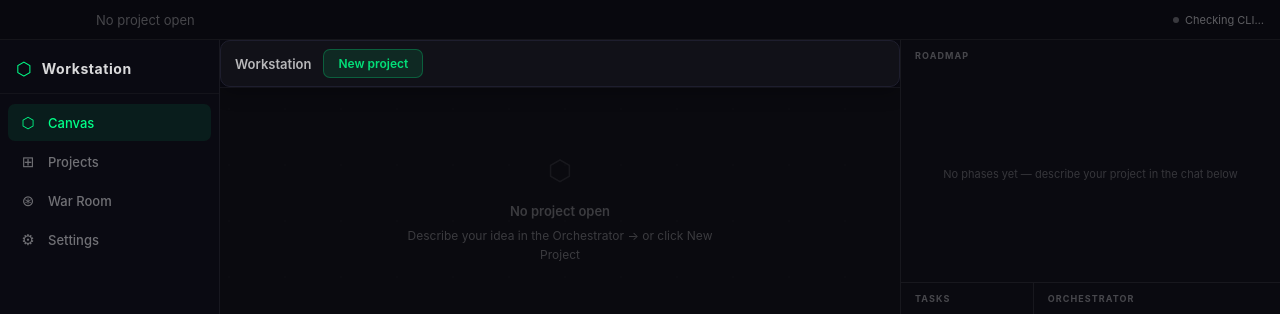
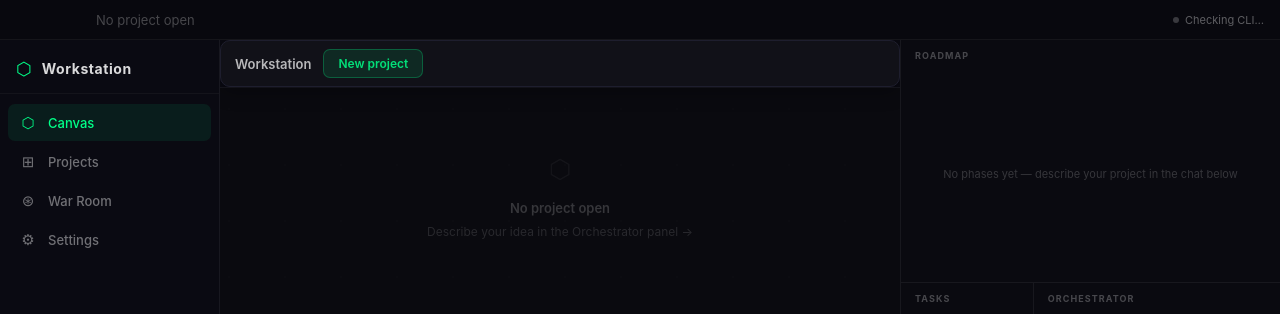
Before and after one commit to martinacho22/workstation, a React (Vite) app: page / in a window 1280 px wide. Shown: the top 314 px of the page. Built offline with nearby package versions, Linux system fonts and the light colour scheme.

Commit message:
fix: pass showChat prop to OrchestratorPanel based on current screen

```diff
--- a/src/App.tsx
+++ b/src/App.tsx
@@ -152,11 +152,11 @@ export default function App() {
                     display:       'flex',
                     flexDirection: 'column',
                   }}>
-                    {/* Toolbar fixed above the canvas, not floating inside it */}
+                    {/* Toolbar fixed above canvas, not floating inside */}
                     <div style={{
-                      flexShrink: 0,
-                      borderBottom: '1px solid rgba(255,255,255,0.06)',
-                      background: 'rgba(10,10,18,0.9)',
+                      flexShrink:     0,
+                      borderBottom:   '1px solid rgba(255,255,255,0.06)',
+                      background:     'rgba(10,10,18,0.95)',
                       backdropFilter: 'blur(8px)',
                     }}>
                       <Toolbar onNewProject={() => setShowSetup(true)} />
@@ -211,14 +211,16 @@ export default function App() {
                         {!project && (
                           <Panel position="top-center" style={{ marginTop: 60 }}>
                             <div style={{
-                              textAlign: 'center',
-                              color: 'rgba(255,255,255,0.2)',
-                              fontSize: 13,
+                              textAlign:  'center',
+                              color:      'rgba(255,255,255,0.18)',
+                              fontSize:   13,
                               lineHeight: 1.6,
                             }}>
-                              <div style={{ fontSize: 28, marginBottom: 8, opacity: 0.3 }}>⬡</div>
+                              <div style={{ fontSize: 26, marginBottom: 8, opacity: 0.25 }}>⬡</div>
                               <div style={{ fontWeight: 600, marginBottom: 4 }}>No project open</div>
-                              <div style={{ fontSize: 12 }}>Describe your idea in the Orchestrator → or click New Project</div>
+                              <div style={{ fontSize: 12, opacity: 0.7 }}>
+                                Describe your idea in the Orchestrator panel →
+                              </div>
                             </div>
                           </Panel>
                         )}
@@ -238,10 +240,9 @@ export default function App() {
           )}
         </div>
 
-        {/* ── RIGHT: orchestrator panel — always visible ── */}
-        {/* On non-canvas screens: roadmap + tasks only (chat hidden) */}
-        {/* On canvas: full panel */}
-        <OrchestratorPanel />
+        {/* ── RIGHT: orchestrator panel — always visible ──────────────────── */}
+        {/* showChat=true on canvas, false on other screens (roadmap+tasks only) */}
+        <OrchestratorPanel showChat={screen === 'canvas'} />
 
       </div>
     </>
```
